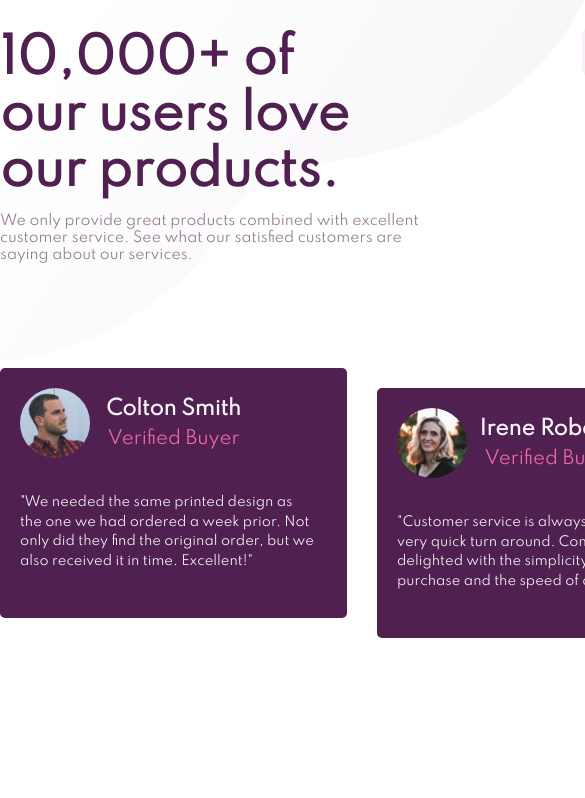
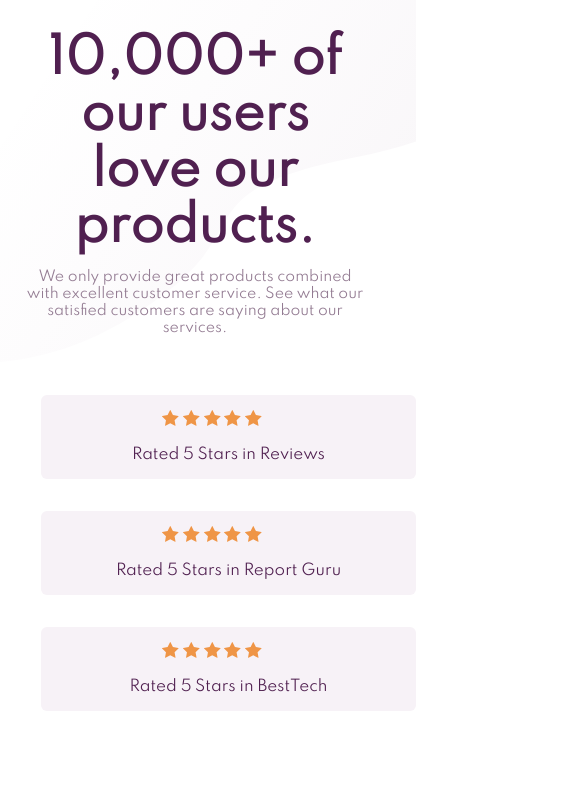
Before and after one commit to elisavet12/social-proof-section-master, a plain HTML site: page index.html in a window 390 px wide. Shown: the top 798 px of the page, 585 px wide, since content can reach past the window. Drawn offline with Linux system fonts and the light colour scheme.

Commit message:
css and html final

```diff
--- a/index.html
+++ b/index.html
@@ -74,7 +74,7 @@
           <p class="rating-three_text">Rated 5 Stars in BestTech</p>
         </div>
       </section>
-      <section class="testimonial">
+      <section class="testimonials">
         <div class="testimonial-one">
           <img
             class="testimonial-one_image"
--- a/style.css
+++ b/style.css
@@ -13,7 +13,6 @@ body {
   background-image: url(./images/bg-pattern-top-desktop.svg);
 
   background-repeat: no-repeat;
-  display: flex;
 }
 
 .container {
@@ -23,9 +22,6 @@ body {
   max-width: 1110px;
   margin: auto;
   align-items: center;
-}
-
-.mainbox {
 }
 
 .mainbox-title {
@@ -83,7 +79,7 @@ body {
   margin-right: 33px;
 }
 
-.testimonial {
+.testimonials {
   grid-area: auto / span 2;
   display: grid;
   grid-template-columns: 1fr 1fr 1fr;
@@ -134,7 +130,6 @@ body {
   width: 297px;
   height: 78px;
   text-align: left;
-
   margin-bottom: 0px;
   line-height: 1.5;
   padding-top: 30px;
@@ -185,7 +180,6 @@ body {
   width: 297px;
   height: 78px;
   text-align: left;
-
   margin-bottom: 0px;
   line-height: 1.5;
   padding-top: 30px;
@@ -241,5 +235,48 @@ body {
   line-height: 1.5;
   padding-top: 30px;
 }
+
 @media only screen and (max-width: 1024px) {
+  .mainbox-title {
+    padding-right: 0px;
+  }
+
+  .mainbox-text {
+    margin-right: 0px;
+    margin-bottom: 42px;
+    text-align: center;
+  }
+
+  .container {
+    display: block;
+    margin: 25px;
+    text-align: center;
+  }
+
+  .testimonials {
+    display: flex;
+    align-items: center;
+    flex-direction: column;
+  }
+
+  .ratings {
+    flex-wrap: wrap;
+  }
+
+  .rating {
+    flex-direction: column;
+    width: 375px;
+  }
+
+  .rating-one_stars {
+    margin-top: 15px;
+  }
+
+  .rating-two_stars {
+    margin-top: 15px;
+  }
+
+  .rating-three_stars {
+    margin-top: 15px;
+  }
 }
```
